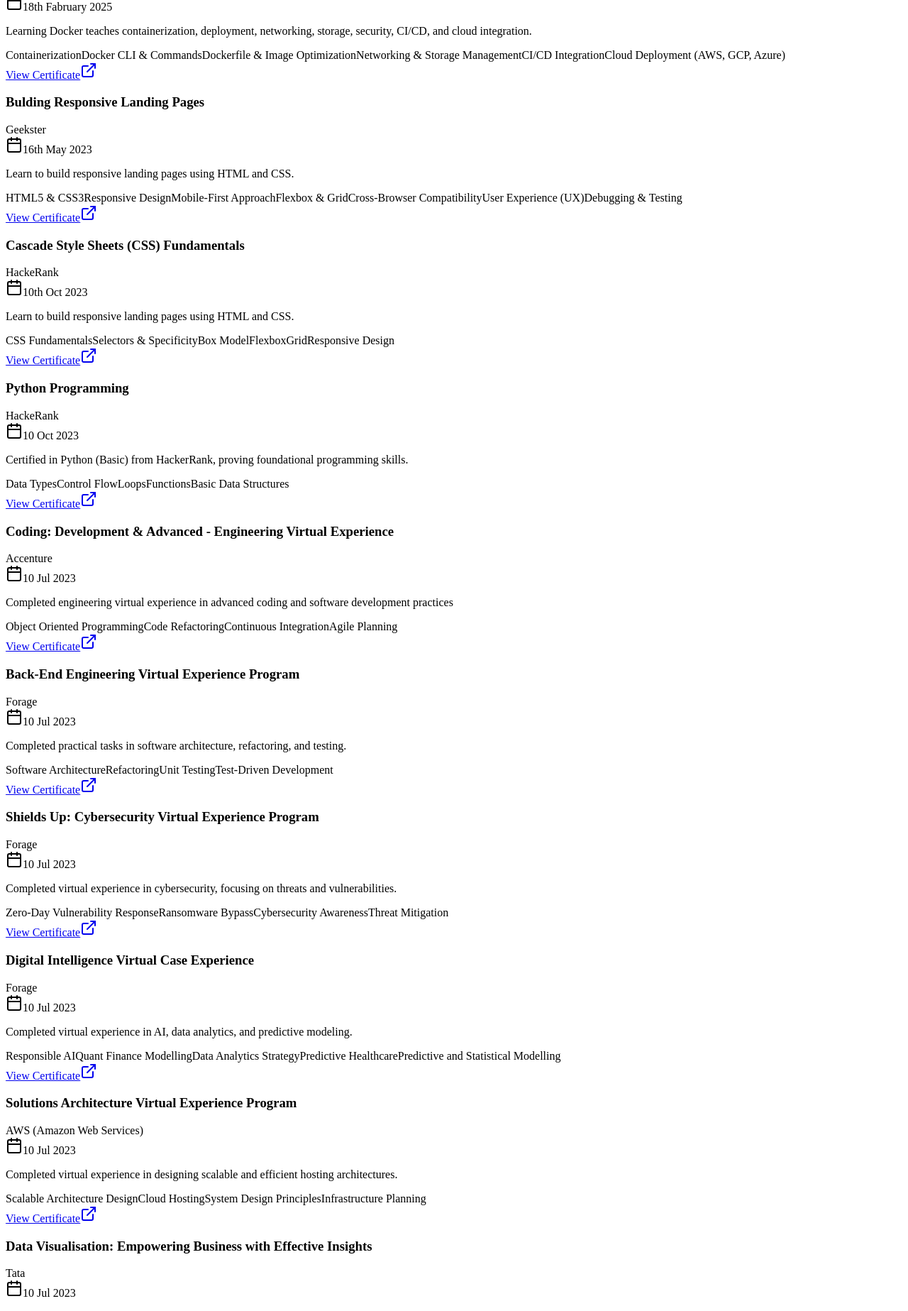
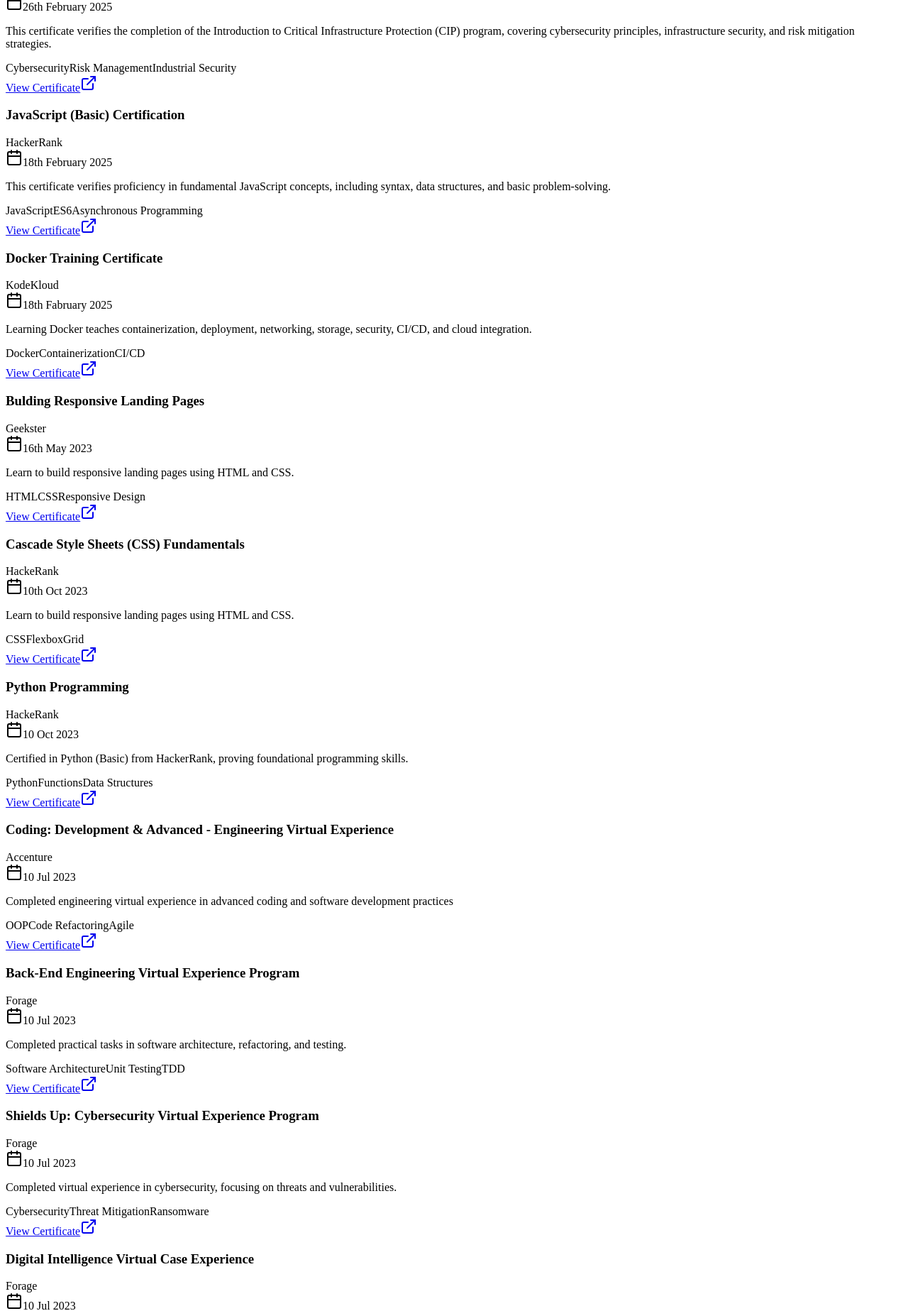
Before and after one commit to Sathwikbn/portfolio, a Next.js app: page /Certificates in a window 1280 px wide. Shown: the part 171-2018 px from the top of the page at 71% size. Built offline with nearby package versions, Linux system fonts and the light colour scheme.

Commit message:
Updated the links

```diff
--- a/src/pages/Certificates.tsx
+++ b/src/pages/Certificates.tsx
@@ -6,12 +6,28 @@
 
 const certificates = [
 	{
+		title: "Introduction to Critical Infrastructure Protection",
+		issuer: "OPSWAT Academy",
+		date: "26th February 2025",
+		link: "https://drive.google.com/file/d/1S8BpY-DfihMWCFUs3DVUmMfrCOX08Rw2/view?usp=sharing",
+		description: "This certificate verifies the completion of the Introduction to Critical Infrastructure Protection (CIP) program, covering cybersecurity principles, infrastructure security, and risk mitigation strategies.",
+		skills: ["Cybersecurity", "Risk Management", "Industrial Security"]
+	},
+	{
+		title: "JavaScript (Basic) Certification",
+		issuer: "HackerRank",
+		date: "18th February 2025",
+		link: "https://drive.google.com/file/d/1YIs_JKF15Ucv9PQvnhN6a4HysKUStk_W/view?usp=sharing",
+		description: "This certificate verifies proficiency in fundamental JavaScript concepts, including syntax, data structures, and basic problem-solving.",
+		skills: ["JavaScript", "ES6", "Asynchronous Programming"]
+	},
+	{
 		title: "Docker Training Certificate",
 		issuer: "KodeKloud",
 		date: "18th Fabruary 2025",
 		link: "https://drive.google.com/file/d/18UHbenVNgcYs2Msm4iHZv1MOOZcLy1eR/view?usp=sharing",
 		description: "Learning Docker teaches containerization, deployment, networking, storage, security, CI/CD, and cloud integration.",
-		skills: ["Containerization", "Docker CLI & Commands", "Dockerfile & Image Optimization", "Networking & Storage Management", "CI/CD Integration", "Cloud Deployment (AWS, GCP, Azure)"]
+		skills: ["Docker", "Containerization", "CI/CD"]
 	},
 	{
 		title: "Bulding Responsive Landing Pages",
@@ -19,7 +35,7 @@
 		date: "16th May 2023",
 		link: "https://drive.google.com/file/d/1QJMu7NJ-eSHic7MuidUW1e8Pf7BkvVBy/view?usp=sharing",
 		description: "Learn to build responsive landing pages using HTML and CSS.",
-		skills: ["HTML5 & CSS3", "Responsive Design", "Mobile-First Approach", "Flexbox & Grid", "Cross-Browser Compatibility", "User Experience (UX)", "Debugging & Testing"]
+		skills: ["HTML", "CSS", "Responsive Design"]
 	},
 	{
 		title: "Cascade Style Sheets (CSS) Fundamentals",
@@ -27,7 +43,7 @@
 		date: "10th Oct 2023",
 		link: "https://drive.google.com/file/d/16KVHNxwq8Q41Cs2USwRosGFCBtIVvlqT/view?usp=sharing",
 		description: "Learn to build responsive landing pages using HTML and CSS.",
-		skills: ["CSS Fundamentals", "Selectors & Specificity", "Box Model", "Flexbox", "Grid", "Responsive Design"]
+		skills: ["CSS", "Flexbox", "Grid"]
 	},
 	{
 		title: "Python Programming",
@@ -35,7 +51,7 @@
 		date: "10 Oct 2023",
 		link: "https://drive.google.com/file/d/1o-1sIXb88GM--DQzmPADKVw75kU-Kn7h/view?usp=sharing",
 		description: "Certified in Python (Basic) from HackerRank, proving foundational programming skills.",
-		skills: ["Data Types", "Control Flow", "Loops", "Functions", "Basic Data Structures"]
+		skills: ["Python", "Functions", "Data Structures"]
 	},
 	{
 		title: "Coding: Development & Advanced - Engineering Virtual Experience",
@@ -43,7 +59,7 @@
 		date: "10 Jul 2023",
 		link: "https://drive.google.com/file/d/162Pysz-iylBXsylsqhGCfKRhpMftyO2L/view?usp=sharing",
 		description: "Completed engineering virtual experience in advanced coding and software development practices",
-		skills: ["Object Oriented Programming", "Code Refactoring", "Continuous Integration", "Agile Planning"]
+		skills: ["OOP", "Code Refactoring", "Agile"]
 	},
 	{
 		title: "Back-End Engineering Virtual Experience Program",
@@ -51,7 +67,7 @@
 		date: "10 Jul 2023",
 		link: "https://drive.google.com/file/d/1VvvFgzQLuKFR1Z1vwaZI6z_iyDJ0A06Y/view?usp=sharing",
 		description: "Completed practical tasks in software architecture, refactoring, and testing.",
-		skills: ["Software Architecture", "Refactoring", "Unit Testing", "Test-Driven Development"]
+		skills: ["Software Architecture", "Unit Testing", "TDD"]
 	},
 	{
 		title: "Shields Up: Cybersecurity Virtual Experience Program",
@@ -59,7 +75,7 @@
 		date: "10 Jul 2023",
 		link: "https://drive.google.com/file/d/1L8p4c4NCcg0XvMbzCKdO6Jc3l1zXbZgq/view?usp=sharing",
 		description: "Completed virtual experience in cybersecurity, focusing on threats and vulnerabilities.",
-		skills: ["Zero-Day Vulnerability Response", "Ransomware Bypass", "Cybersecurity Awareness", "Threat Mitigation"]
+		skills: ["Cybersecurity", "Threat Mitigation", "Ransomware"]
 	},
 	{
 		title: "Digital Intelligence Virtual Case Experience",
@@ -67,7 +83,7 @@
 		date: "10 Jul 2023",
 		link: "https://drive.google.com/file/d/1grppjZvoqaLFp4ljYBDjJ7SSd7k4iyt2/view?usp=sharing",
 		description: "Completed virtual experience in AI, data analytics, and predictive modeling.",
-		skills: ["Responsible AI", "Quant Finance Modelling", "Data Analytics Strategy", "Predictive Healthcare", "Predictive and Statistical Modelling"]
+		skills: ["AI", "Data Analytics", "Predictive Modeling"]
 	},
 	{
 		title: "Solutions Architecture Virtual Experience Program",
@@ -75,7 +91,7 @@
 		date: "10 Jul 2023",
 		link: "https://drive.google.com/file/d/19acEIFzrcJaa6nl8_I7e4eTQNYmgRTgu/view?usp=sharing",
 		description: "Completed virtual experience in designing scalable and efficient hosting architectures.",
-		skills: ["Scalable Architecture Design", "Cloud Hosting", "System Design Principles", "Infrastructure Planning"]
+		skills: ["Cloud Architecture", "System Design", "Infrastructure"]
 	},
 	{
 		title: "Data Visualisation: Empowering Business with Effective Insights",
@@ -83,8 +99,17 @@
 		date: "10 Jul 2023",
 		link: "https://drive.google.com/file/d/1imaDqjUzHNF1Z7e0aYnWWXxzfHowpSIU/view?usp=sharing",
 		description: "Completed practical tasks in creating and communicating business visuals.",
-		skills: ["Framing the Business Scenario", "Choosing the Right Visuals", "Creating Effective Visuals",]
+		skills: ["Data Visualization", "Business Insights", "Reporting"]
 	},
+	{
+		title: "AWS Cloud Practitioner Essentials",
+		issuer: "AWS Training and Certification",
+		date: "20th August 2022",
+		link: "https://drive.google.com/file/d/110Bso4ejZlS95C7S3fvfNJ0cmfkAnqp1/view?usp=sharing",
+		description: "This certificate verifies the completion of AWS Cloud Practitioner Essentials, covering foundational cloud concepts, AWS services, security, architecture, pricing, and support.",
+		skills: ["AWS", "Cloud Computing", "Security"]
+	}
+
 ];
 
 const Certificates = () => {
```
